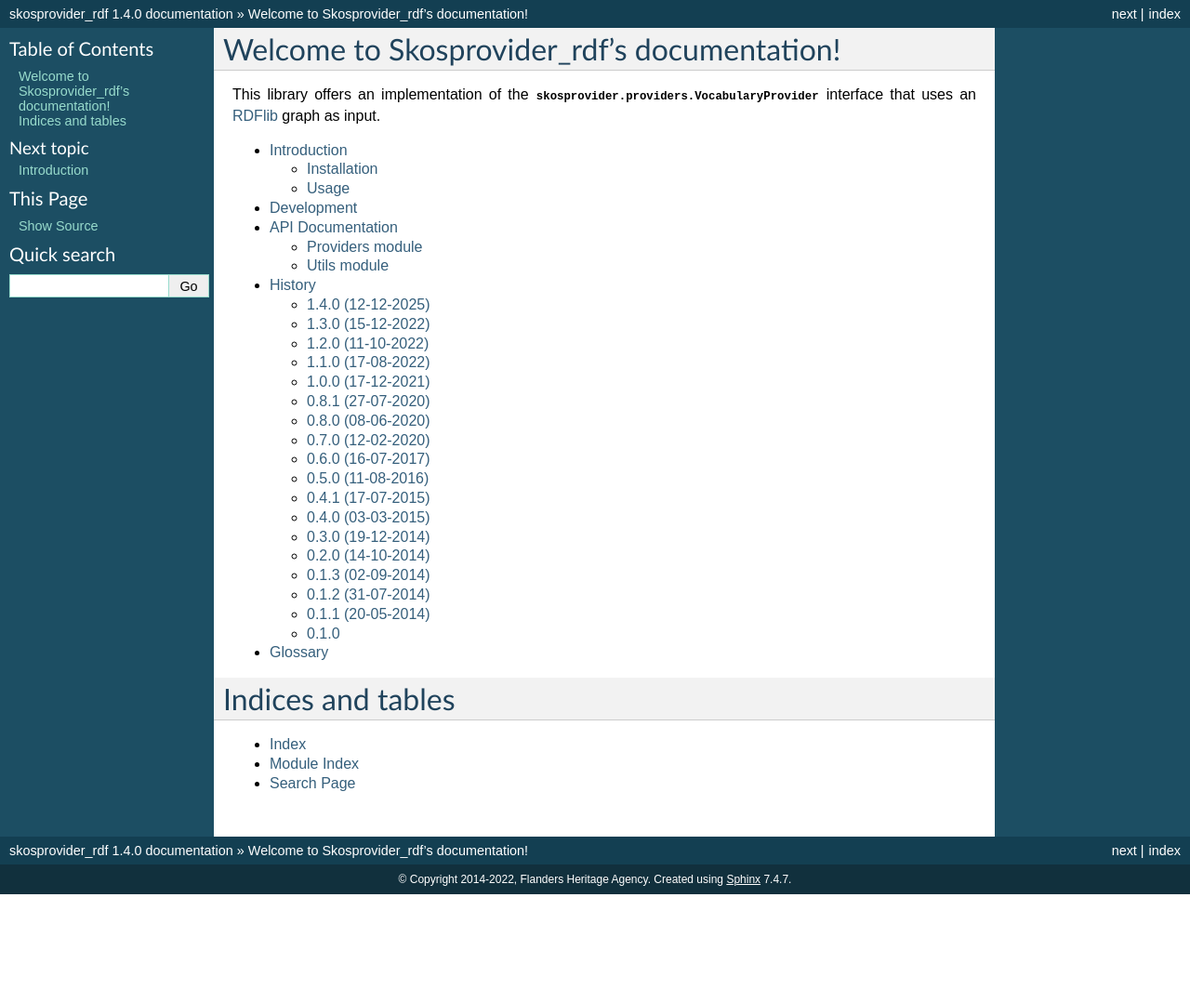
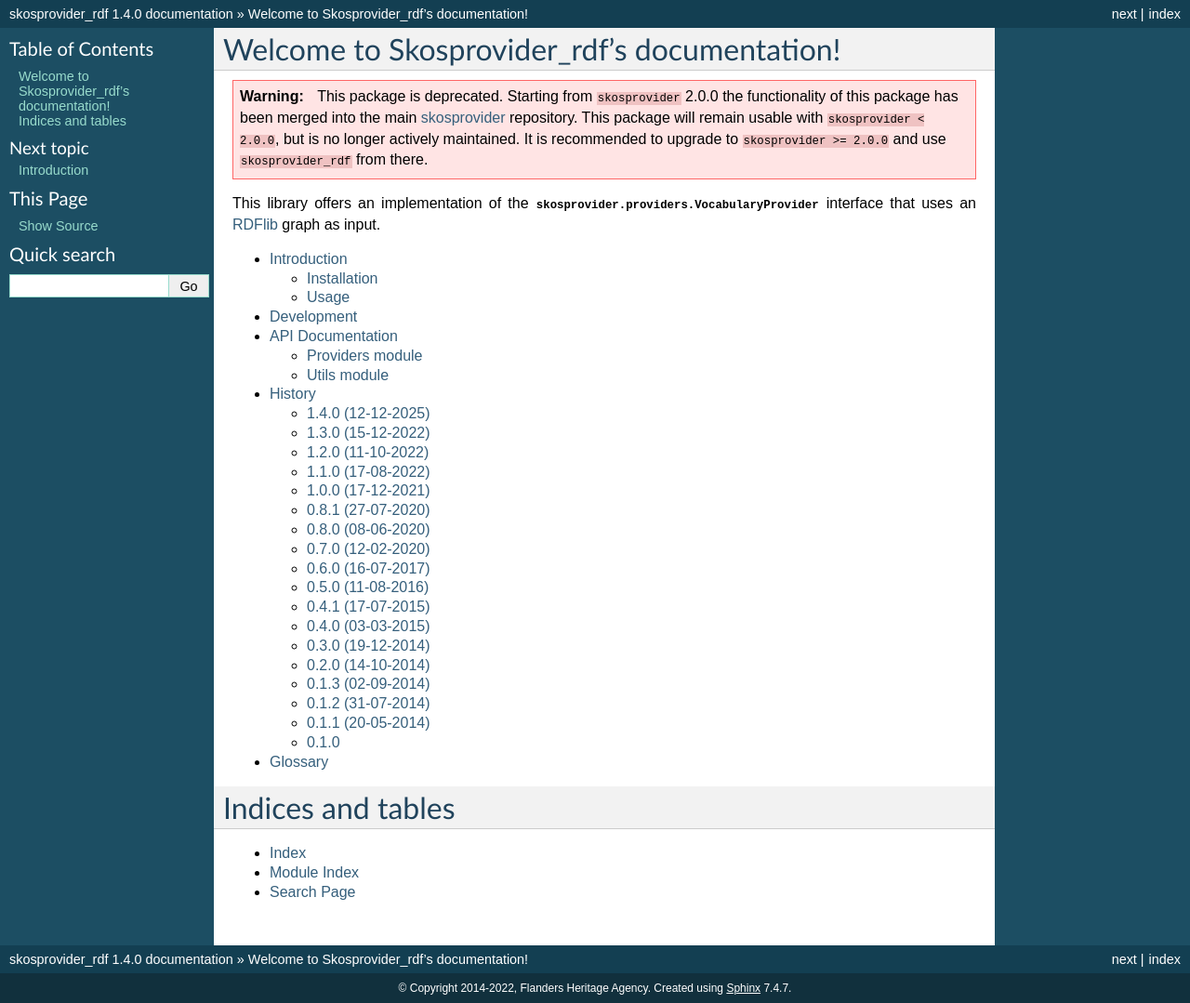
Before and after one commit to OnroerendErfgoed/skosprovider_rdf, a Sphinx documentation site: the page built from docs/index.rst, in a window 1280 px wide. Shown: the whole page at 93% size. Built offline with Sphinx 7.4.7, drawn with Linux system fonts in a browser that asks for light colours; before the commit the page ends 962 px from its top, so only the background shows below that.

Commit message:
Deprecate skosprovider_rdf (#137) (#143)
Merged into skosprovider 2.0.0. Add deprecation banner to README and
.. warning:: block in docs, emit a DeprecationWarning on import, cap
skosprovider<2.0.0, and mark Development Status :: 7 - Inactive. Version
bump and HISTORY entry left for admin to add with the final release.

```diff
--- a/docs/index.rst
+++ b/docs/index.rst
@@ -5,6 +5,15 @@
 
 Welcome to Skosprovider_rdf's documentation!
 ===================================================
+
+.. warning::
+
+   This package is deprecated. Starting from ``skosprovider`` 2.0.0 the
+   functionality of this package has been merged into the main
+   `skosprovider <https://github.com/OnroerendErfgoed/skosprovider/>`_
+   repository. This package will remain usable with ``skosprovider < 2.0.0``,
+   but is no longer actively maintained. It is recommended to upgrade to
+   ``skosprovider >= 2.0.0`` and use ``skosprovider_rdf`` from there.
 
 This library offers an implementation of the
 :class:`skosprovider.providers.VocabularyProvider`
--- a/pyproject.toml
+++ b/pyproject.toml
@@ -14,7 +14,7 @@
 requires-python = ">=3.11,<3.13.11"
 keywords = ["rdf", "skos", "skosprovider", "vocabularies", "thesauri"]
 classifiers = [
-    "Development Status :: 5 - Production/Stable",
+    "Development Status :: 7 - Inactive",
     "Programming Language :: Python",
     "Framework :: Pyramid",
     "Topic :: Internet :: WWW/HTTP",
@@ -24,7 +24,7 @@
     "Programming Language :: Python :: 3.13",
 ]
 dependencies = [
-    "skosprovider>=1.2.0",
+    "skosprovider>=1.2.0,<2.0.0",
     "rdflib>=6.2.0,<7.0.0",
     "html5lib>=1.1",
 ]
```
Also changed, not shown: README.rst (+21 -0 lines), skosprovider_rdf/__init__.py (+7 -0 lines).
